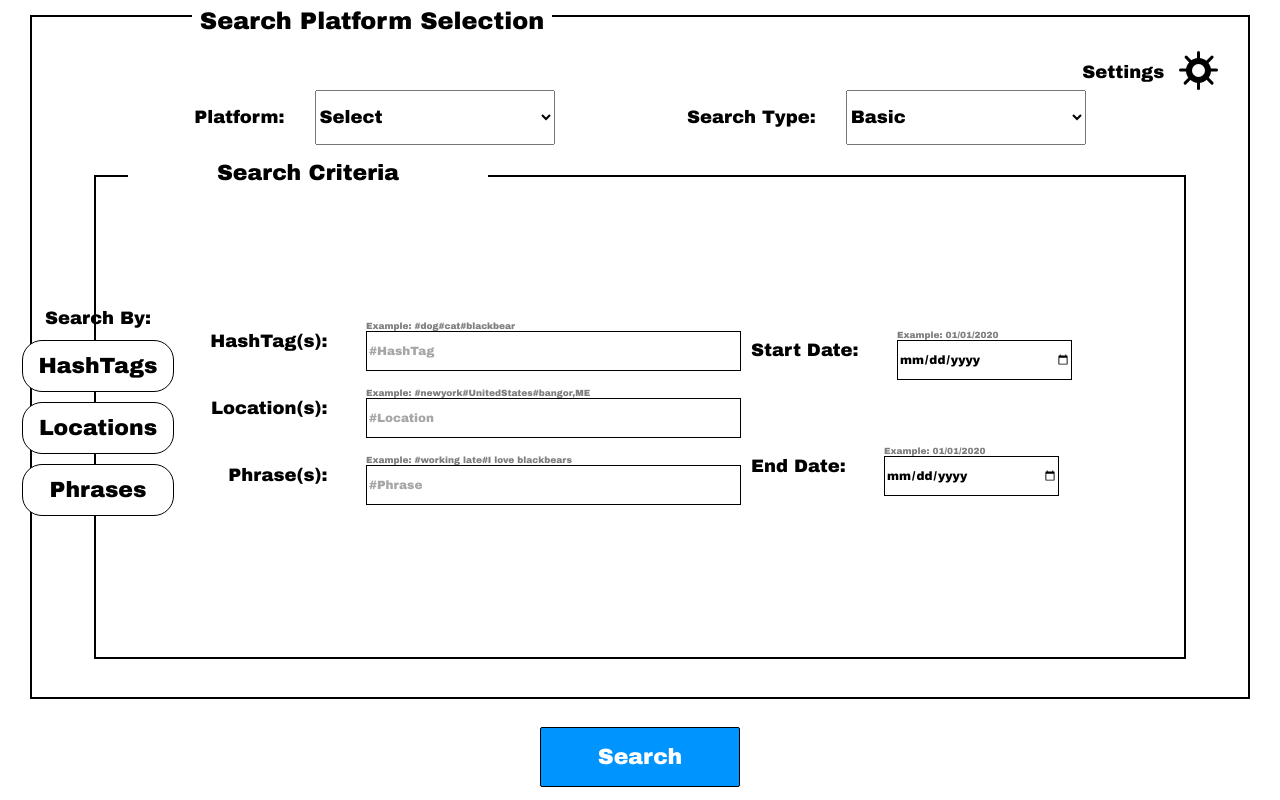
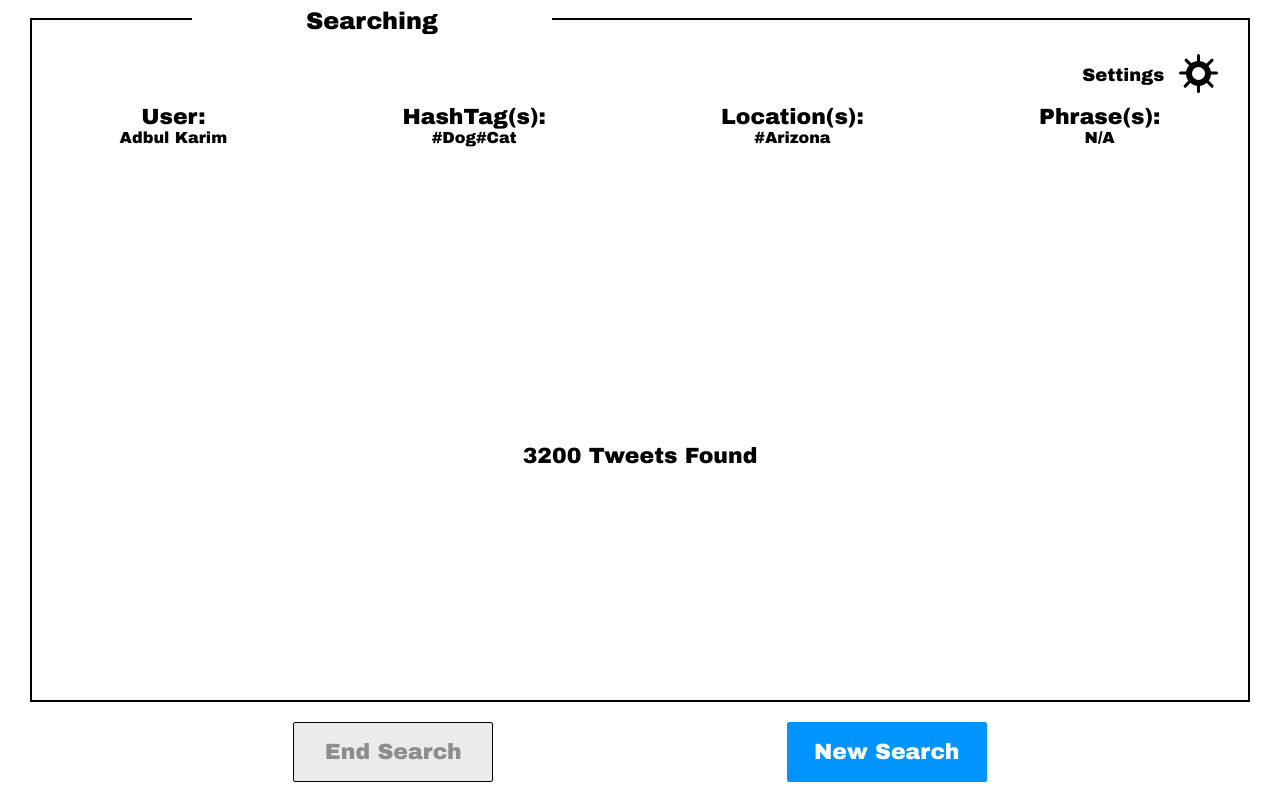
Before and after one commit to babytire/BBA-SocialScraper, a React (Create React App) app in the folder my-app/: page / in a window 1280 px wide. Built offline with nearby package versions, Linux system fonts and the light colour scheme.

Commit message:
SearchingPage CSS
+CSS Styling near complete

```diff
--- a/my-app/src/App.js
+++ b/my-app/src/App.js
@@ -3,6 +3,7 @@ import './App.css';
 import HomePage from './components/HomePage';
 import LoginPage from './components/LoginPage'
 import SearchCriteriaPage from './components/SearchCriteriaPage.js'
+import SearchingPage from './components/SearchingPage';
 
 function App() {
   return (
@@ -13,7 +14,8 @@ function App() {
             </text>
         </div>
 
-      <SearchCriteriaPage></SearchCriteriaPage>
+      <SearchingPage></SearchingPage>
+      {/* <SearchCriteriaPage></SearchCriteriaPage> */}
       {/* <HomePage title={"Home Page"}></HomePage> */}
       {/* <LoginPage title={"Scraper Log In"}></LoginPage> */}
     </div>
--- /dev/null
+++ b/my-app/src/components/SearchingDataContent.js
@@ -0,0 +1,13 @@
+import React, { Component } from 'react'
+import './css/SearchingDataContent.css'
+
+export default class SearchingDataContent extends Component {
+    render() {
+        return (
+            <div className="searchingDataContentContainer">
+                <label>{this.props.title}</label>
+                <text>{this.props.data}</text>
+            </div>
+        )
+    }
+}
--- /dev/null
+++ b/my-app/src/components/SearchingPage.js
@@ -0,0 +1,48 @@
+import React, { Component } from 'react'
+import SearchingDataContent from './SearchingDataContent';
+import SettingsButton from './SettingsButton';
+import './css/SearchingPage.css'
+
+export default class SearchingPage extends Component {
+    constructor(props){
+        super(props);
+        this.state = {
+            scraped: '3200 Tweets Found'
+        }
+
+        // this.handleHashTagsInput = this.handleHashTagsInput.bind(this);
+    };
+
+
+    render() {
+        return (
+            <div className="searchingContentContainer">
+                <div className="searchingTitleContainer">
+                    <label className="searchingTitle">
+                        Searching
+                    </label>
+                </div>
+                <div className="searchingContent">
+                    <SettingsButton className="settingsButton"></SettingsButton>
+                    <div className="searchingDataContent">
+                        <SearchingDataContent title="User:" data="Adbul Karim"></SearchingDataContent>
+                        <SearchingDataContent title="HashTag(s):" data="#Dog#Cat"></SearchingDataContent>
+                        <SearchingDataContent title="Location(s):" data="#Arizona"></SearchingDataContent>
+                        <SearchingDataContent title="Phrase(s):" data="N/A"></SearchingDataContent>
+                    </div>
+                    <div className="searchingScrapeDataContent">
+                        <text>{this.state.scraped}</text>
+                    </div>
+                </div>
+                <div className="searchingButtonsContainer">
+                    <button className="searchingEndButton" onClick={this.handleEndSearch}>
+                        End Search
+                    </button>
+                    <button className="searchingNewButton" onClick={this.handleNewSearch}>
+                        New Search
+                    </button>
+                </div>
+            </div>
+        )
+    }
+}
--- /dev/null
+++ b/my-app/src/components/css/SearchingDataContent.css
@@ -0,0 +1,16 @@
+.searchingDataContentContainer{
+    display: flex;
+    flex-direction: column;
+}
+.searchingDataContentContainer label{
+    font-family: Arial Black;
+    font-style: normal;
+    font-weight: 900;
+    font-size: 22px;
+}
+.searchingDataContentContainer text{
+    font-family: Arial Black;
+    font-style: normal;
+    font-weight: 900;
+    font-size: 16px;
+}
--- /dev/null
+++ b/my-app/src/components/css/SearchingPage.css
@@ -0,0 +1,92 @@
+.searchingContentContainer{
+    height: 100vh;
+    width: 100vw;
+    display: flex;
+    align-items: center;
+    justify-content: center;
+    flex-direction: column;
+}
+.searchingTitleContainer{
+    position: absolute;
+    top: 1vh;
+    left: 15vw;
+    box-sizing: content-box;
+    background-color: #FFFFFF;
+    z-index: 1;
+    width: 360px;
+    height: 30px;
+}
+.searchingTitle{
+    font-family: Arial Black;
+    font-style: normal;
+    font-weight: 900;
+    font-size: 24px;
+}
+.searchingContent{
+    position: relative;
+    height: 85vh;
+    width: 95vw;
+    border: 2px solid black;
+    display: flex;
+    flex-direction: column;
+    align-items: center;
+    justify-content: center;
+}
+.searchingDataContent{
+    width: 100%;
+    display: flex;
+    justify-content: space-around;
+    align-items: flex-start;
+}
+.searchingScrapeDataContent{
+    margin-top: 150px;
+    display: flex;
+    align-items: center;
+    justify-content: center;
+    height: 40vh;
+    width: 35vw;
+    font-family: Arial Black;
+    font-style: normal;
+    font-weight: 900;
+    font-size: 22px;
+}
+.searchingButtonsContainer{
+    display: flex;
+    width: 100vw;
+    margin-top: 20px;
+    justify-content: space-evenly;
+}
+.searchingEndButton{
+    font-family: Arial Black;
+    font-style: normal;
+    font-weight: 900;
+    font-size: 22px;
+    background: #EBEBEB;
+    border: 1px solid #000000;
+    box-sizing: border-box;
+    border-radius: 2px;
+    width: 200px;
+    height: 60px;
+    color: rgba(0, 0, 0, .4);
+    cursor: pointer;
+}
+.searchingNewButton{
+    font-family: Arial Black;
+    font-style: normal;
+    font-weight: 900;
+    font-size: 22px;
+    background: #0094FF;
+    border: 1px solid #0094FF;
+    box-sizing: border-box;
+    border-radius: 2px;
+    width: 200px;
+    height: 60px;
+    color: #FFFFFF;
+    cursor: pointer;
+}
+.searchingEndButton:hover{
+    transform: scale(1.1);
+}
+.searchingNewButton:hover{
+    transform: scale(1.1);
+}
```
Also changed, not shown: 1 other file (tests, documents, lock files or other folders).
